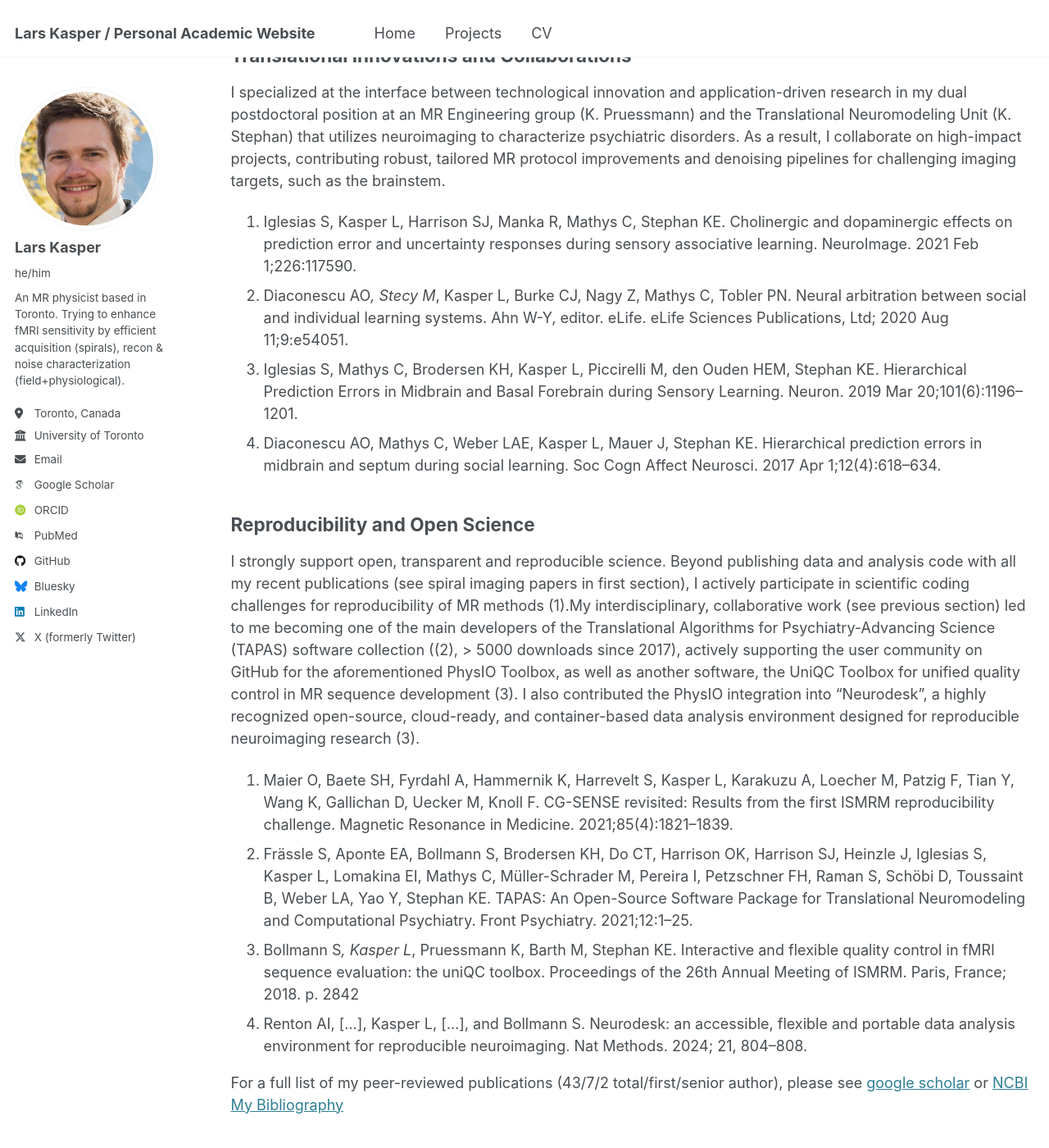
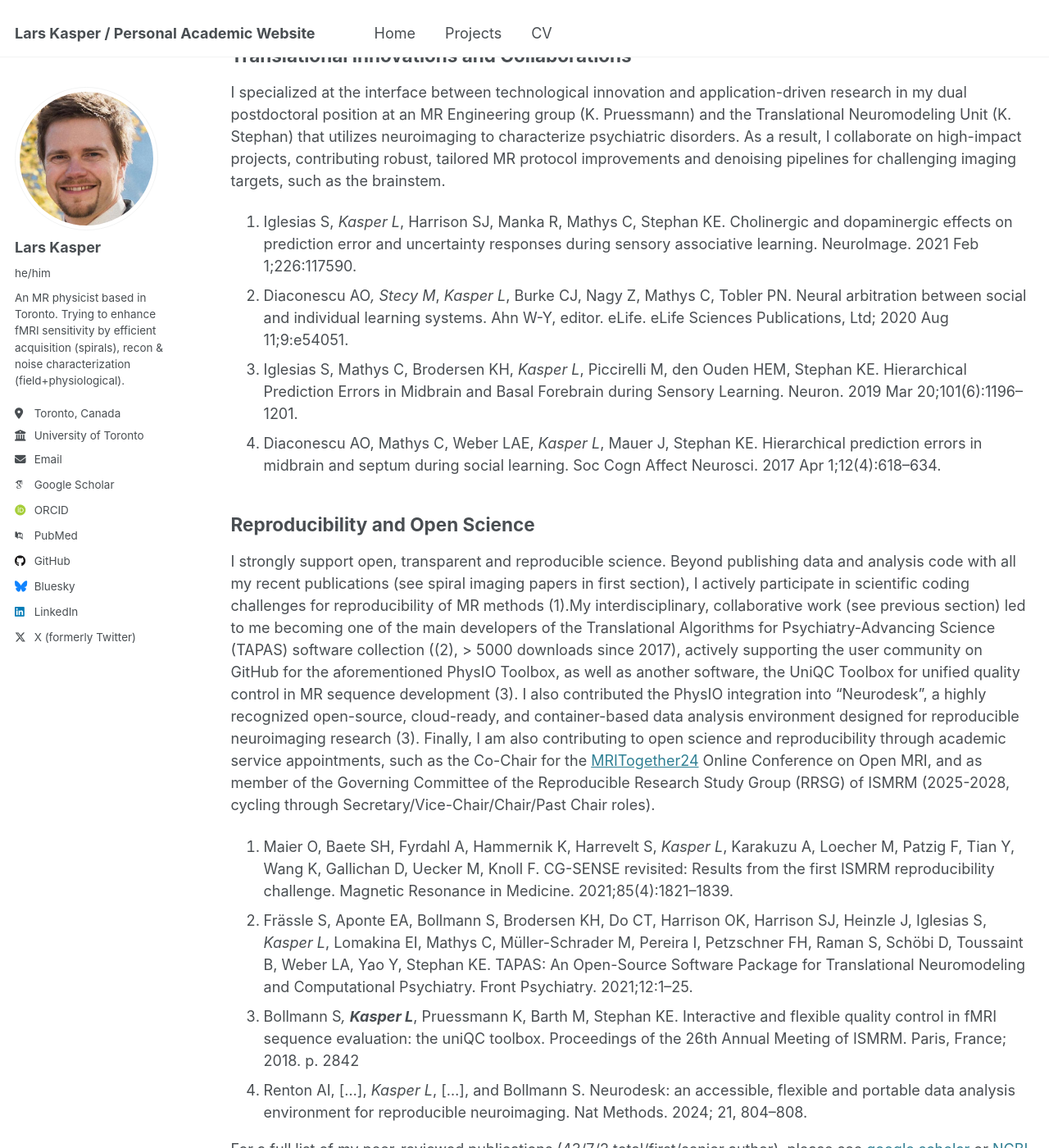
Before and after one commit to mrikasper/mrikasper.github.io, a Jekyll site: the page built from _pages/projects.md, in a window 1280 px wide and 1400 px high, scrolled down 1225 px. Shown: the whole window at 82% size. Built offline with Jekyll 4.4.1, drawn with Linux system fonts in a browser that asks for light colours; some web fonts are replaced.

Commit message:
Update projects.md - Added academic service for open science, used italics/bold font to highlight authorship roles

```diff
--- a/_pages/projects.md
+++ b/_pages/projects.md
@@ -25,18 +25,18 @@ My work aims to reduce noise in MRI by accurately measuring and modeling both MR
 ##	Translational Innovations and Collaborations
 I specialized at the interface between technological innovation and application-driven research in my dual postdoctoral position at an MR Engineering group (K. Pruessmann) and the Translational Neuromodeling Unit (K. Stephan) that utilizes neuroimaging to characterize psychiatric disorders. As a result, I collaborate on high-impact projects, contributing robust, tailored MR protocol improvements and denoising pipelines for challenging imaging targets, such as the brainstem.
 
-1. Iglesias S, Kasper L, Harrison SJ, Manka R, Mathys C, Stephan KE. Cholinergic and dopaminergic effects on prediction error and uncertainty responses during sensory associative learning. NeuroImage. 2021 Feb 1;226:117590.
-2. Diaconescu AO*, Stecy M*, Kasper L, Burke CJ, Nagy Z, Mathys C, Tobler PN. Neural arbitration between social and individual learning systems. Ahn W-Y, editor. eLife. eLife Sciences Publications, Ltd; 2020 Aug 11;9:e54051.
-3. Iglesias S, Mathys C, Brodersen KH, Kasper L, Piccirelli M, den Ouden HEM, Stephan KE. Hierarchical Prediction Errors in Midbrain and Basal Forebrain during Sensory Learning. Neuron. 2019 Mar 20;101(6):1196–1201.
-4. Diaconescu AO, Mathys C, Weber LAE, Kasper L, Mauer J, Stephan KE. Hierarchical prediction errors in midbrain and septum during social learning. Soc Cogn Affect Neurosci. 2017 Apr 1;12(4):618–634.
+1. Iglesias S, *Kasper L*, Harrison SJ, Manka R, Mathys C, Stephan KE. Cholinergic and dopaminergic effects on prediction error and uncertainty responses during sensory associative learning. NeuroImage. 2021 Feb 1;226:117590.
+2. Diaconescu AO*, Stecy M*, *Kasper L*, Burke CJ, Nagy Z, Mathys C, Tobler PN. Neural arbitration between social and individual learning systems. Ahn W-Y, editor. eLife. eLife Sciences Publications, Ltd; 2020 Aug 11;9:e54051.
+3. Iglesias S, Mathys C, Brodersen KH, *Kasper L*, Piccirelli M, den Ouden HEM, Stephan KE. Hierarchical Prediction Errors in Midbrain and Basal Forebrain during Sensory Learning. Neuron. 2019 Mar 20;101(6):1196–1201.
+4. Diaconescu AO, Mathys C, Weber LAE, *Kasper L*, Mauer J, Stephan KE. Hierarchical prediction errors in midbrain and septum during social learning. Soc Cogn Affect Neurosci. 2017 Apr 1;12(4):618–634.
 
 
 ## Reproducibility and Open Science
-I strongly support open, transparent and reproducible science. Beyond publishing data and analysis code with all my recent publications (see spiral imaging papers in first section), I actively participate in scientific coding challenges for reproducibility of MR methods (1).My interdisciplinary, collaborative work (see previous section) led to me becoming one of the main developers of the Translational Algorithms for Psychiatry-Advancing Science (TAPAS) software collection ((2), > 5000 downloads since 2017), actively supporting the user community on GitHub for the aforementioned PhysIO Toolbox, as well as another software, the UniQC Toolbox for unified quality control in MR sequence development (3). I also contributed the PhysIO integration into “Neurodesk”, a highly recognized open-source, cloud-ready, and container-based data analysis environment designed for reproducible neuroimaging research (3).
+I strongly support open, transparent and reproducible science. Beyond publishing data and analysis code with all my recent publications (see spiral imaging papers in first section), I actively participate in scientific coding challenges for reproducibility of MR methods (1).My interdisciplinary, collaborative work (see previous section) led to me becoming one of the main developers of the Translational Algorithms for Psychiatry-Advancing Science (TAPAS) software collection ((2), > 5000 downloads since 2017), actively supporting the user community on GitHub for the aforementioned PhysIO Toolbox, as well as another software, the UniQC Toolbox for unified quality control in MR sequence development (3). I also contributed the PhysIO integration into “Neurodesk”, a highly recognized open-source, cloud-ready, and container-based data analysis environment designed for reproducible neuroimaging research (3). Finally, I am also contributing to open science and reproducibility through academic service appointments, such as the Co-Chair for the [MRITogether24](https://mritogether.esmrmb.org/24m) Online Conference on Open MRI, and as member of the Governing Committee of the Reproducible Research Study Group (RRSG) of ISMRM (2025-2028, cycling through Secretary/Vice-Chair/Chair/Past Chair roles).
 
-1.	Maier O, Baete SH, Fyrdahl A, Hammernik K, Harrevelt S, Kasper L, Karakuzu A, Loecher M, Patzig F, Tian Y, Wang K, Gallichan D, Uecker M, Knoll F. CG-SENSE revisited: Results from the first ISMRM reproducibility challenge. Magnetic Resonance in Medicine. 2021;85(4):1821–1839.
-2.	Frässle S, Aponte EA, Bollmann S, Brodersen KH, Do CT, Harrison OK, Harrison SJ, Heinzle J, Iglesias S, Kasper L, Lomakina EI, Mathys C, Müller-Schrader M, Pereira I, Petzschner FH, Raman S, Schöbi D, Toussaint B, Weber LA, Yao Y, Stephan KE. TAPAS: An Open-Source Software Package for Translational Neuromodeling and Computational Psychiatry. Front Psychiatry. 2021;12:1–25.
-3.	Bollmann S*, Kasper L*, Pruessmann K, Barth M, Stephan KE. Interactive and flexible quality control in fMRI sequence evaluation: the uniQC toolbox. Proceedings of the 26th Annual Meeting of ISMRM. Paris, France; 2018. p. 2842
-4.	Renton AI, [...], Kasper L, [...], and Bollmann S. Neurodesk: an accessible, flexible and portable data analysis environment for reproducible neuroimaging. Nat Methods. 2024; 21, 804–808.
+1.	Maier O, Baete SH, Fyrdahl A, Hammernik K, Harrevelt S, *Kasper L*, Karakuzu A, Loecher M, Patzig F, Tian Y, Wang K, Gallichan D, Uecker M, Knoll F. CG-SENSE revisited: Results from the first ISMRM reproducibility challenge. Magnetic Resonance in Medicine. 2021;85(4):1821–1839.
+2.	Frässle S, Aponte EA, Bollmann S, Brodersen KH, Do CT, Harrison OK, Harrison SJ, Heinzle J, Iglesias S, *Kasper L*, Lomakina EI, Mathys C, Müller-Schrader M, Pereira I, Petzschner FH, Raman S, Schöbi D, Toussaint B, Weber LA, Yao Y, Stephan KE. TAPAS: An Open-Source Software Package for Translational Neuromodeling and Computational Psychiatry. Front Psychiatry. 2021;12:1–25.
+3.	Bollmann S*, **Kasper L***, Pruessmann K, Barth M, Stephan KE. Interactive and flexible quality control in fMRI sequence evaluation: the uniQC toolbox. Proceedings of the 26th Annual Meeting of ISMRM. Paris, France; 2018. p. 2842
+4.	Renton AI, [...], *Kasper L*, [...], and Bollmann S. Neurodesk: an accessible, flexible and portable data analysis environment for reproducible neuroimaging. Nat Methods. 2024; 21, 804–808.
 
 For a full list of my peer-reviewed publications (43/7/2 total/first/senior author), please see [google scholar](https://scholar.google.com/citations?user=PL1XGecAAAAJ) or [NCBI My Bibliography](https://www.ncbi.nlm.nih.gov/myncbi/lars.kasper.1/bibliography/public/)
```
